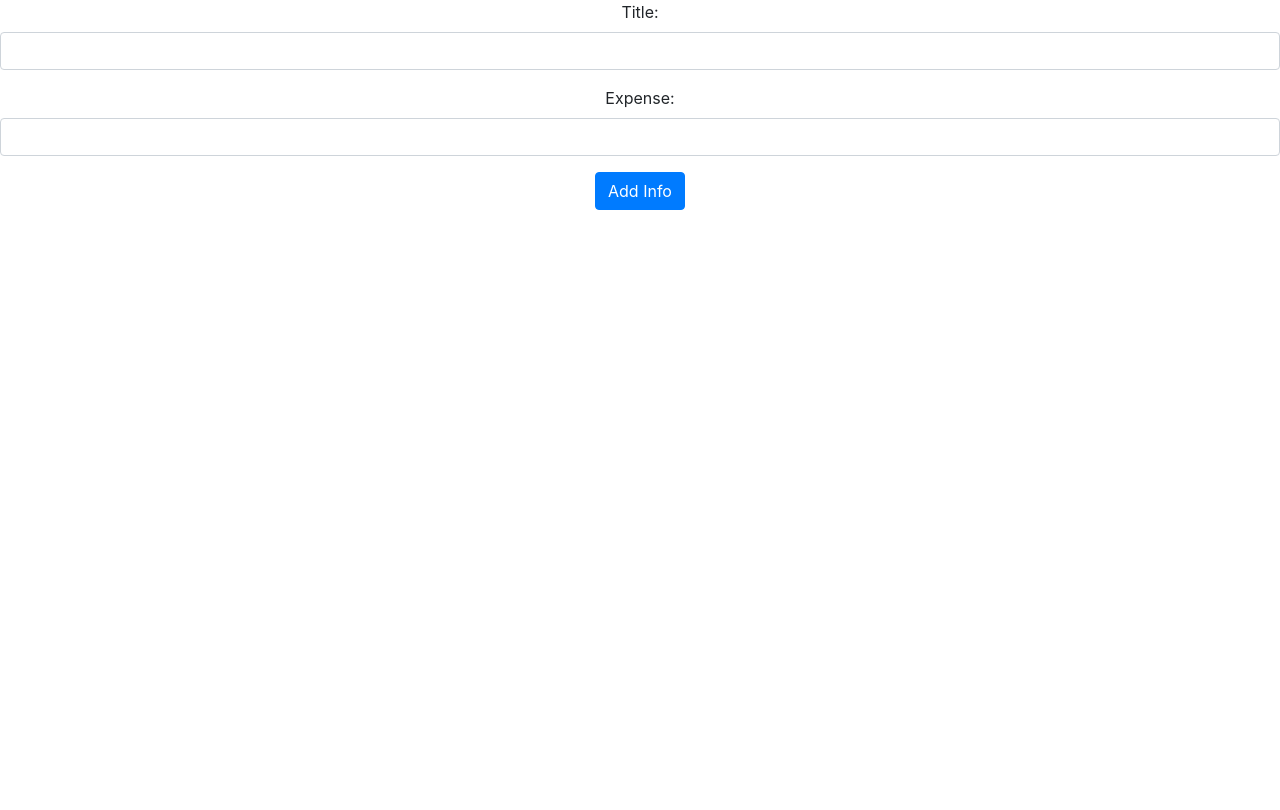
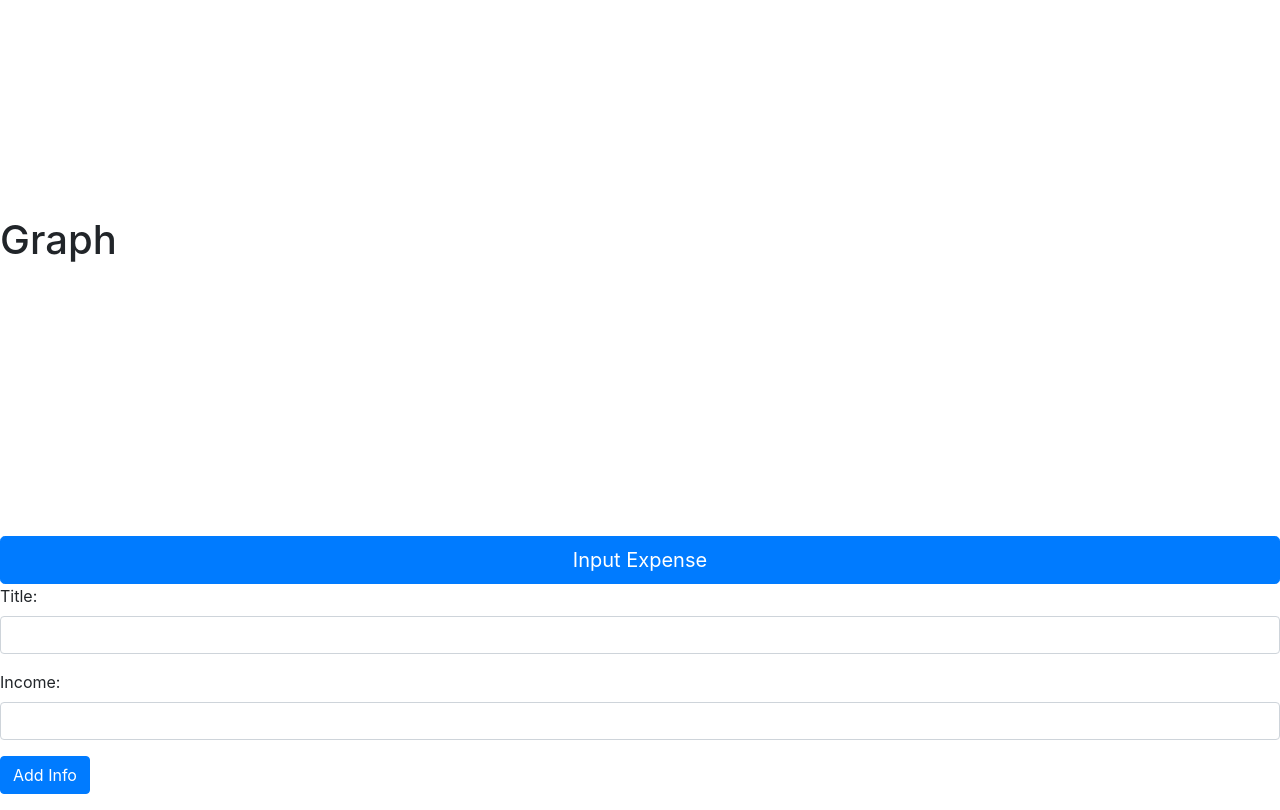
Before and after one commit to Emmanuel-Osabuehien/Professional-Practice-IT-, a React (Create React App) app: page /expense in a window 1280 px wide. Built offline with nearby package versions, Linux system fonts and the light colour scheme.

Commit message:
Fixed Database Issues

```diff
--- a/src/pages/ExpensePg.js
+++ b/src/pages/ExpensePg.js
@@ -1,23 +1,20 @@
 import axios from 'axios';
 import React from 'react';
+import Button from 'react-bootstrap/Button'
 
 export class ExpensePg extends React.Component {
     constructor() {
         super();
-        this.inputAlert = this.inputAlert.bind(this);
-        this.onSubmit = this.onSubmit.bind(this);
+        //this.inputAlert = this.inputAlert.bind(this);
+
         this.onChangeTitle = this.onChangeTitle.bind(this);
         this.onChangeMoney = this.onChangeMoney.bind(this);
+        this.onSubmit = this.onSubmit.bind(this);
 
         this.state = {
-            Title: '',
-            Money: ''
+            Title: ' ',
+            Money: ' '
         }
-    }
-
-    inputAlert(e){
-        e.preventDefault();
-        alert("Input your income");
     }
 
     onChangeTitle(e) {
@@ -34,27 +31,70 @@ export class ExpensePg extends React.Component {
 
     onSubmit(e) {
         e.preventDefault();
-        alert("Info has been added");
-        const inputExpenses = {
+
+        const inputExpense = {
             title: this.state.Title,
-            Money: this.state.Console
+            money: this.state.Money
         }
-        axios.post('http://localhost:4000/expenses', inputExpenses)
+        alert(inputExpense.title +" Info has been added");
+        alert(inputExpense.money +" Info has been added");
+        axios.post('http://localhost:4000/expenses', inputExpense)
             .then((res) => {
+                this.inputAlert();
                 console.log(res);
             })
             .catch((err) => {
+
+                console.log("errr")
                 console.log(err);
             });
     }
 
+
+
+    inputAlert(e) {
+
+        do {
+            console.log("In here")
+            var inputExpense = prompt("Input your expense", "999999")
+        } while (inputExpense == 0 || inputExpense == null);
+
+        alert("The value you inputted is: " + inputExpense);
+    }
 
     //allows html in JAVASCRIPT
     render() {
 
         //return html
         return (
-            <div className='App'>
+
+            <div >
+                <br />
+                <br />
+                <br />
+                <br />
+                <br />
+                <br />
+                <br />
+                <br />
+                <br /><h1>Graph</h1>
+                <br />
+                <br />
+                <br />
+                <br />
+                <br />
+                <br />
+                <br />
+                <br />
+                <br />
+                <br />
+                <br />
+
+                <Button variant="primary" size="lg" block onClick={this.inputAlert}>
+                    Input Expense
+                </Button>
+
+
                 <form onSubmit={this.onSubmit}>
                     <div className="form-group">
                         <label>Title: </label>
@@ -64,7 +104,7 @@ export class ExpensePg extends React.Component {
                             onChange={this.onChangeTitle}></input>
                     </div>
                     <div className="form-group">
-                    <label>Expense: </label>
+                        <label>Income: </label>
                         <input type='text'
                             className='form-control'
                             value={this.state.Money}
```
Also changed, not shown: 1 other file (tests, documents, lock files or other folders). Lines whose indentation alone changed are shown as unchanged.
